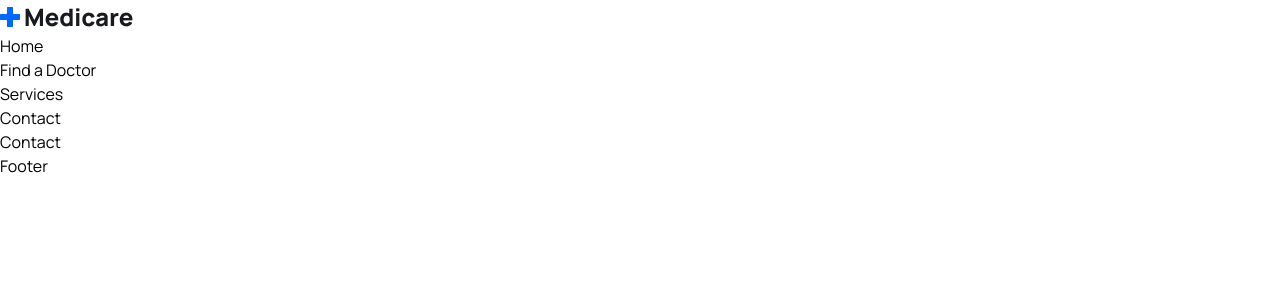
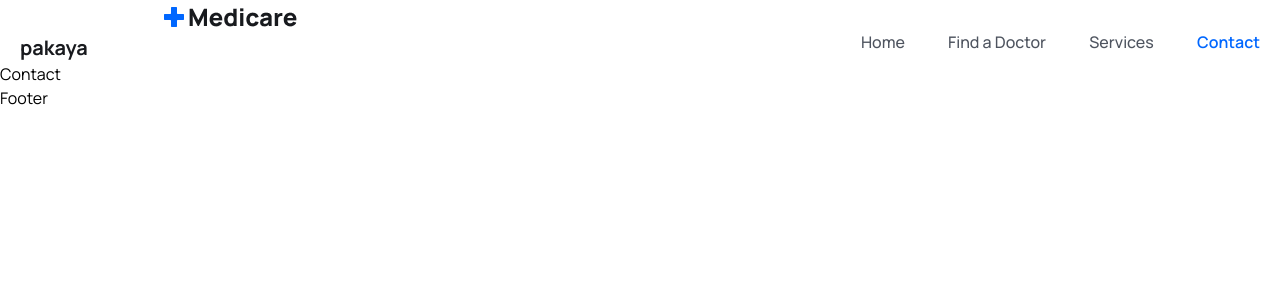
Before and after one commit to Isurulak1/Doctor_apoiment_bookingapp, a React (Vite) app in the folder frontend/: page /contact in a window 1280 px wide. Shown: the top 300 px of the page. Built offline with nearby package versions, Linux system fonts and the light colour scheme.

Commit message:
adding  some styles

```diff
--- a/frontend/package.json
+++ b/frontend/package.json
@@ -31,7 +31,7 @@
     "eslint-plugin-react-hooks": "^5.0.0",
     "eslint-plugin-react-refresh": "^0.4.14",
     "globals": "^15.11.0",
-    "postcss": "^8.4.47",
+    "postcss": "^8.4.48",
     "tailwindcss": "^3.4.14",
     "vite": "^5.4.10"
   }
--- a/frontend/src/App.jsx
+++ b/frontend/src/App.jsx
@@ -1,6 +1,6 @@
 import './App.css'
 import Layout from './layout/Layout'
-
+import './index.css'
 
 function App() {
 
--- a/frontend/src/components/Header/Header.jsx
+++ b/frontend/src/components/Header/Header.jsx
@@ -1,6 +1,6 @@
-import React, {useEffect,useRef} from 'react'
+import React, { useEffect, useRef } from 'react'
 import logo from '../../assets/images/logo.png'
-import {NavLink, Link} from 'react-router-dom';
+import { NavLink, Link } from 'react-router-dom';
 
 const navLinks = [
   {
@@ -23,32 +23,34 @@ const navLinks = [
 
 const Header = () => {
   return (
-    <header >
-      <div>
-        <div>
+    <header className='heading flex items-center' >
+      <div className='container'>
+        <div className='flex items-center justify-between'>
 
           {/* ============ logo ============ */}
           <div>
-            <img src={logo} alt="" />
+            <img className='ml-36' src={logo} alt="" />
+            <p className='text-xl'>pakaya</p>
           </div>
 
           {/* ================= menu ================  */}
-          <div>
-            <ul>
-              {navLinks.map((link,index)=>(
+          <div className='navigation'>
+            <ul className='menu flex items-center gap-[2.7rem]'>
+              {navLinks.map((link, index) =>
                 <li key={index}>
                   <NavLink
-                   to={link.path}
-                   className={navClass =>
-                    navClass.isActive
-                    ? "text-primaryColor text-[16px] leading-7 font-[600]"
-                    : "text-textColor text-[16px] leading-7 font-[500] hover:text-primaryColor"
-                   }
+                    to={link.path}
+                    className={({ isActive }) =>
+                      isActive
+                        ? "text-primaryColor text-[16px] leading-7 font-[600]"
+                        : "text-textColor text-[16px] leading-7 font-[500] hover:text-primaryColor"
+                    }
                   >
                     {link.display}
                   </NavLink>
+
                 </li>
-              ))}
+              )}
             </ul>
           </div>
         </div>
--- a/frontend/src/index.css
+++ b/frontend/src/index.css
@@ -2,10 +2,9 @@
 @tailwind components;
 @tailwind utilities;
 
-
 @layer base {
     section {
-       @apply py-[75px];
+        @apply py-[75px];
     }
 }
 
@@ -15,19 +14,20 @@
     }
 
     .btn {
-        @apply bg-primaryColor py-[15px] px-[35px] rounded-[50px] text-white font-[600] mt-[38px]
+        @apply bg-primaryColor py-[15px] px-[35px] rounded-[50px] text-white font-[600] mt-[38px];
     }
 
-    .heading{
-        @apply text-[44px] leading-[54px] font-[700] text-headingColor
+    .heading {
+        @apply text-[44px] leading-[54px] font-[700] text-headingColor;
     }
 
-    .text_para{
-        @apply text-[18px] leading-[30px] font-[400] text-textColor mt-[18px]
+    .text_para {
+        @apply text-[18px] leading-[30px] font-[400] text-textColor mt-[18px];
     }
 }
 
-@media only screen and (max-width: 1024px) {
+/* Using Tailwind's breakpoints */
+@media (max-width: 1024px) {
     .container {
         @apply w-full;
     }
@@ -37,11 +37,11 @@
     }
 }
 
-@media only screen and (max-width: 768px) {
-    .heading{
+@media (max-width: 768px) {
+    .heading {
         @apply text-[26px] leading-[36px];
     }
-    .text_para{
+    .text_para {
         @apply text-[16px] leading-7 mt-3;
     }
 }
--- a/frontend/src/layout/Layout.jsx
+++ b/frontend/src/layout/Layout.jsx
@@ -6,13 +6,13 @@ import Routers from '../routes/Routers'
 
 const Layout = () => {
   return (
-  <>
+  <div>
   <Header />
   <main>
     <Routers />
   </main>
   <Footer />
-  </>
+  </div>
   )
 }
 
--- a/frontend/tailwind.config.js
+++ b/frontend/tailwind.config.js
@@ -1,10 +1,10 @@
 /** @type {import('tailwindcss').Config} */
 export default {
-  content: ["./src/**/*.{html,js}"],
+  mode: 'jit',
+  content: ["./src/**/*.{html,js,jsx,css}"],
   theme: {
-    extend: {
-      colors: {
-        buttonBgColor: '#0067FF',
+    extend: {colors: {
+      primaryColor: '#0067FF',
       yellowColor: '#FFEB0D',
       purpleColor: '#9771FF',
       irisBlueColor: '#01B5C5',
@@ -16,5 +16,8 @@ export default {
     },
   },
 },
-  plugins: [],
+  plugins: [
+    require('tailwindcss'),
+    require('autoprefixer'),
+  ],
 }
```
Also changed, not shown: 1 other file (tests, documents, lock files or other folders). Lines whose indentation alone changed are shown as unchanged.
